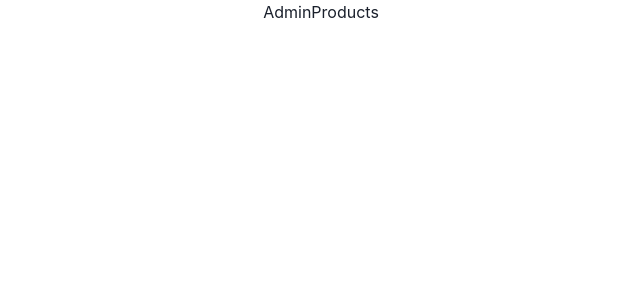
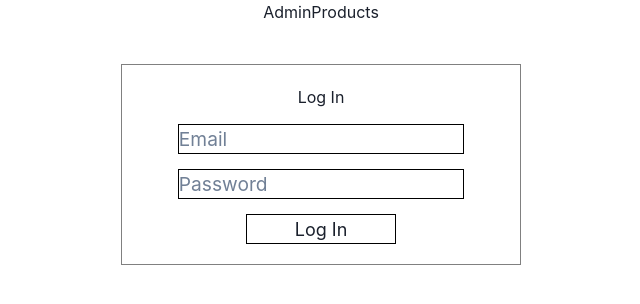
Before and after one commit to salil-01/American-Snake, a React (Create React App) app in the folder american-snake/: page /login in a window 1280 px wide. Before the commit this address had no page. Shown: the top 304 px of the page, without its empty margins (319-959 px from the left). Built offline with nearby package versions, Linux system fonts and the light colour scheme.

Commit message:
fw22_0060-Login-Signup_day-2

```diff
--- /dev/null
+++ b/american-snake/src/pages/Login.jsx
@@ -0,0 +1,64 @@
+import React from 'react';
+import { loginPostDetails } from '../redux/AuthReducer/action';
+import { useState } from "react";
+import { useDispatch, useSelector } from "react-redux";
+import styled from "styled-components";
+
+const Login = () => {
+  const [email, setEmail] = useState("");
+  const [password, setPassword] = useState("");
+
+  const handleSubmitLogin = () =>{
+
+  };
+
+  return (
+    <DIV>
+      <h2>Log In</h2>
+      <input
+        value={email}
+        onChange={(e) => setEmail(e.target.value)}
+        data-testid="user-email"
+        type="email"
+        placeholder="Email"
+      />
+      <input
+        value={password}
+        onChange={(e) => setPassword(e.target.value)}
+        data-testid="user-password"
+        type="password"
+        placeholder="Password"
+      />
+      <button onClick={handleSubmitLogin} data-testid="user-login">
+        Log In
+      </button>
+    </DIV>
+  );
+};
+
+const DIV = styled.div`
+  width: 400px;
+  padding: 20px;
+  margin: 40px auto;
+  display: flex;
+  flex-direction: column;
+  gap: 15px;
+  border: 1px solid gray;
+  align-items: center;
+
+  input {
+    width: 80%;
+    height: 30px;
+    font-size: larger;
+    border: 1px solid black;
+  }
+
+  button {
+    width: 150px;
+    height: 30px;
+    font-size: large;
+    border: 1px solid black;
+  }
+`;
+
+export default Login;
--- a/american-snake/src/pages/MainRoutes.jsx
+++ b/american-snake/src/pages/MainRoutes.jsx
@@ -1,6 +1,7 @@
 import { Route, Routes } from "react-router-dom"
 import { Dashboard } from "../components/AdminSide/pages/Dashboard"
 import { Homepage } from "../components/Homepage/Homepage"
+import Login from "./Login"
 import Productpage from "./ProductPage"
 
 export const MainRoutes = ()=>{
@@ -10,7 +11,7 @@ export const MainRoutes = ()=>{
             <Route path="/" element={<Homepage/>}/>
             <Route path="/admin" element={<Dashboard/>}/>
             <Route path="/products-men" element={<Productpage/>}/>
-            {/* <Route path="/logi */}
+            <Route path="/login" element={<Login/>}/>
         </Routes>
         </>
     )
--- /dev/null
+++ b/american-snake/src/redux/AuthReducer/action.js
@@ -0,0 +1,5 @@
+import axios from "axios";
+import {LOGIN_REQUEST,  LOGIN_FAILURE, LOGIN_SUCCESS}  from "./actionTypes";
+
+export const loginPostDetails = (userData) => (dispatch) => {
+};
--- /dev/null
+++ b/american-snake/src/redux/AuthReducer/actionTypes.js
@@ -0,0 +1,3 @@
+export const LOGIN_REQUEST = "LOGIN_REQUEST";
+export const LOGIN_SUCCESS = "LOGIN_SUCCESS";
+export const LOGIN_FAILURE = "LOGIN_FAILURE";
```
Also changed, not shown: american-snake/src/redux/AuthReducer/reducer.js (added, +24 -0 lines).
